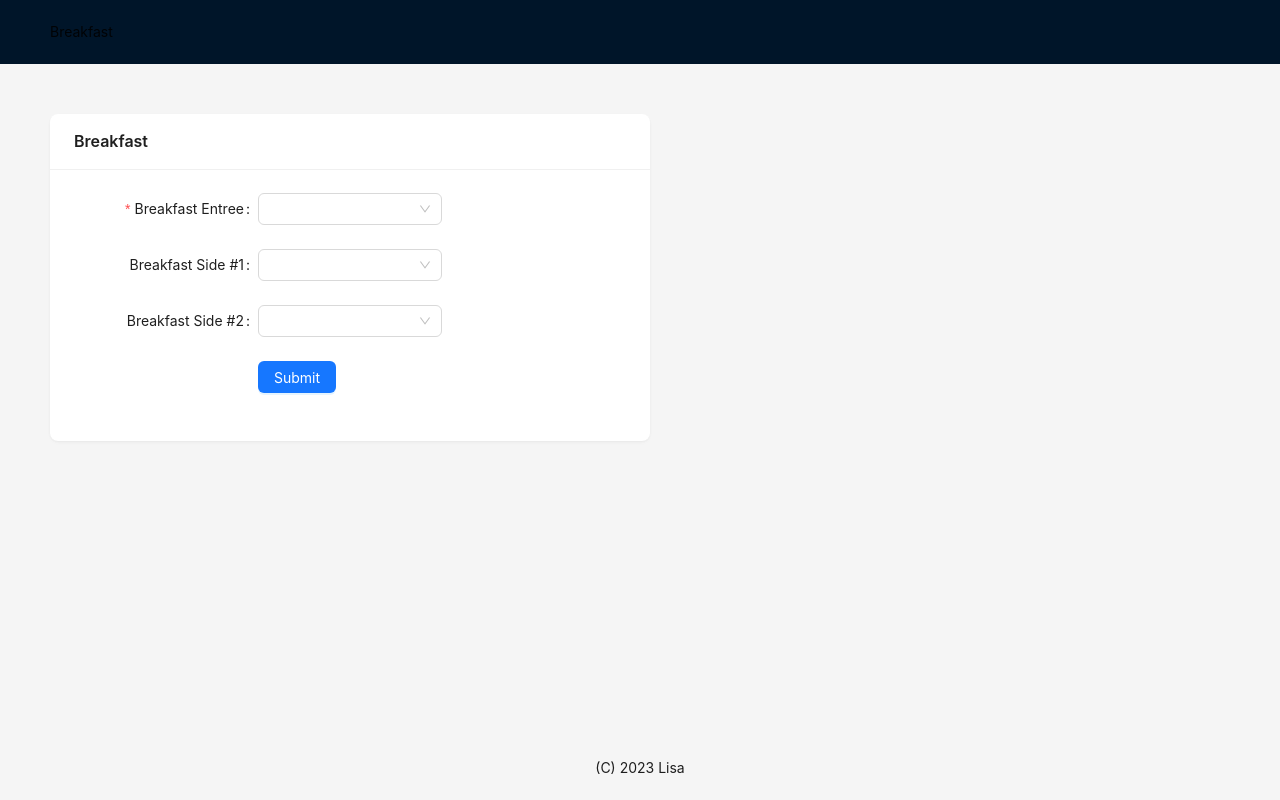
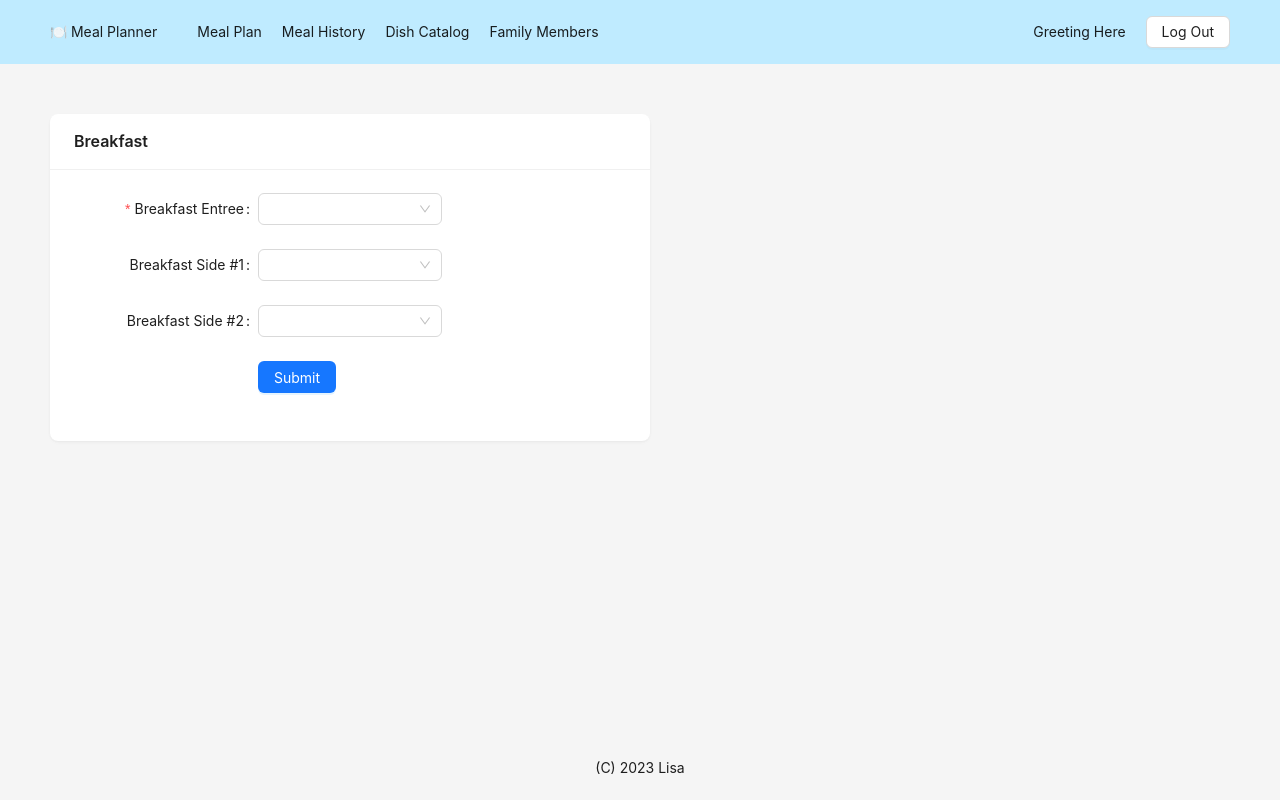
Before and after one commit to Zhusufeng/meal-generator, a Next.js app: page /breakfast in a window 1280 px wide. Built offline with nearby package versions, Linux system fonts and the light colour scheme.

Commit message:
Update Layout to use Navbar

```diff
--- a/pages/components/Layout.tsx
+++ b/pages/components/Layout.tsx
@@ -1,5 +1,5 @@
 import { Layout } from "antd";
-const { Header, Content, Footer } = Layout;
+import Navbar from "./Navbar";
 
 type Props = {
   children: React.ReactNode;
@@ -7,14 +7,14 @@ type Props = {
 
 const MainLayout = ({ children }: Props) => {
   return (
-    <Layout className="layout" style={{ height: "100vh", width: "100vw" }}>
-      <Header style={{ display: "flex", alignItems: "center" }}>
-        <div>Breakfast</div>
-      </Header>
-      <Content style={{ padding: "50px" }}>
+    <Layout className="layout" style={{ minHeight: "100vh" }}>
+      <Navbar />
+      <Layout.Content style={{ padding: "50px" }}>
         <div className="site-layout-content">{children}</div>
-      </Content>
-      <Footer style={{ textAlign: "center" }}>(C) 2023 Lisa</Footer>
+      </Layout.Content>
+      <Layout.Footer style={{ textAlign: "center" }}>
+        (C) 2023 Lisa
+      </Layout.Footer>
     </Layout>
   );
 };
```
